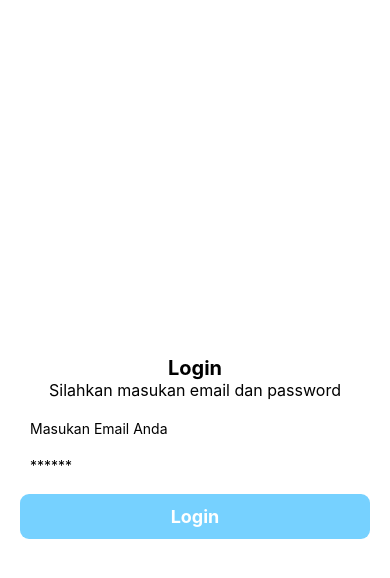
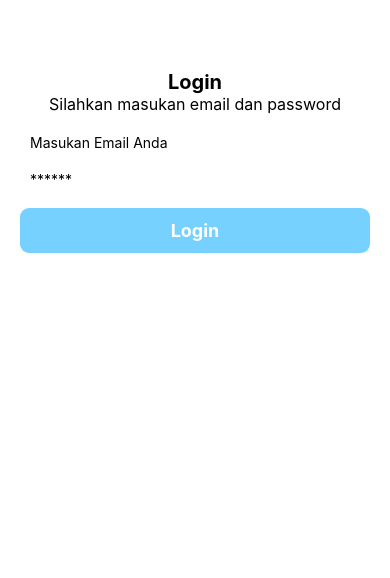
Before and after one commit to SatriyoRizkyansah/react-native, a React Native app: screen / in a window 390 px wide. Shown: the top 578 px of the page. Built offline with nearby package versions, Linux system fonts and the light colour scheme.

Commit message:
Scroll VIew

```diff
--- a/App.js
+++ b/App.js
@@ -1,11 +1,19 @@
 import {useEffect, useState} from 'react';
-import {StatusBar, Text, TextInput, TouchableOpacity, View} from 'react-native';
+import {
+  ScrollView,
+  StatusBar,
+  Text,
+  TextInput,
+  TouchableOpacity,
+  View,
+} from 'react-native';
 
 const App = () => {
   const [email, setEmail] = useState('');
   const [password, setPassword] = useState('');
 
   return (
+    <ScrollView>
       <View style={{flex: 1, justifyContent: 'center'}}>
         <StatusBar backgroundColor={'#fafafa'} barStyle={'dark-content'} />
         <Text
@@ -72,6 +80,7 @@ const App = () => {
           </Text>
         </TouchableOpacity>
       </View>
+    </ScrollView>
   );
 };
 
```
Lines whose indentation alone changed are shown as unchanged.
